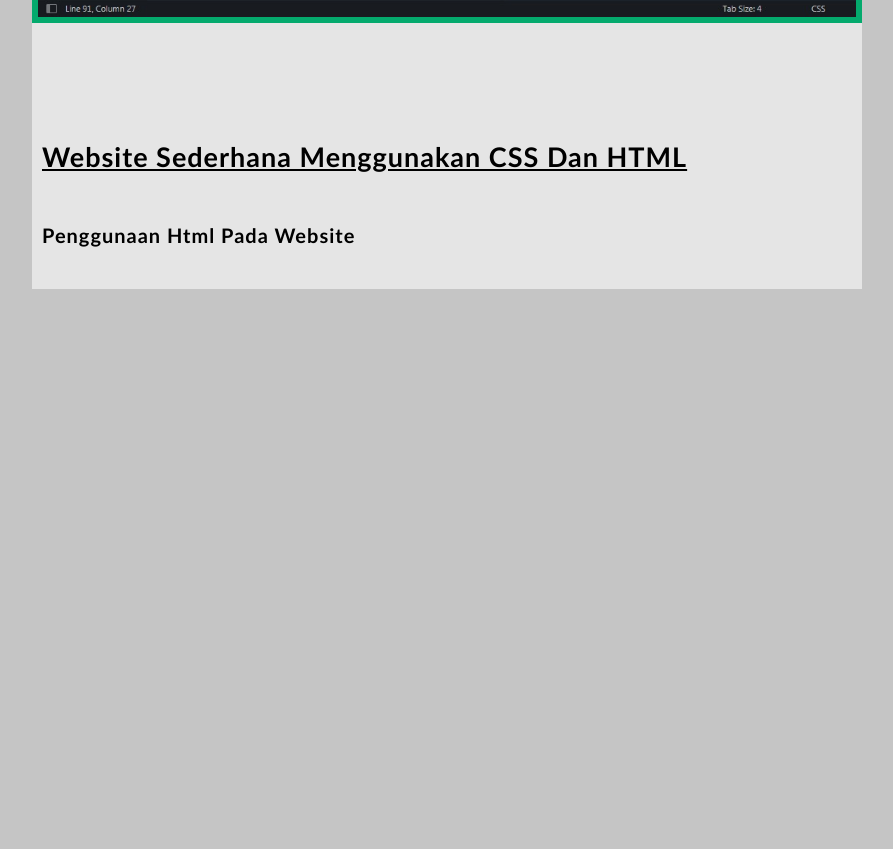
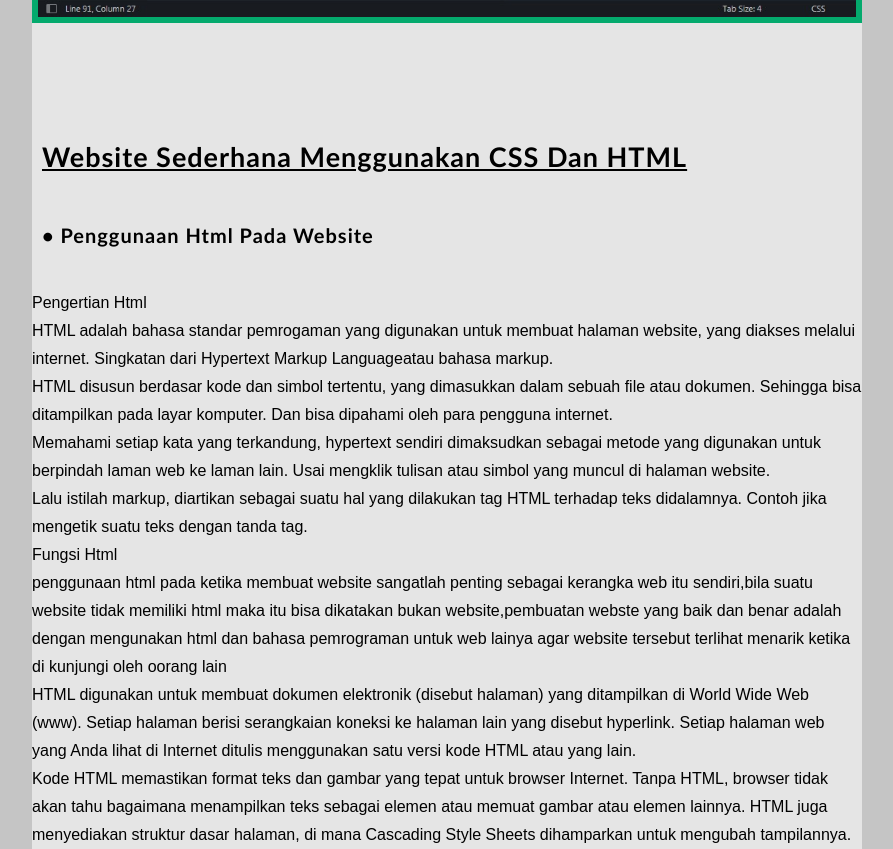
Before and after one commit to SCFJR/Web-Sederhana, a plain HTML site: page Website Sederhana/index.html in a window 1280 px wide. Shown: the part 575-1424 px from the top of the page, without its empty margins (193-1086 px from the left). Before the commit the page ends 864 px from the top, so only its background shows below. Drawn offline with Linux system fonts and the light colour scheme.

Commit message:
Update index.html

```diff
--- a/Website Sederhana/index.html
+++ b/Website Sederhana/index.html
@@ -21,9 +21,29 @@
 	<!--penutup header-->
 
 		<div class="hero"></div>
+
+	<!--Pembuka Content-->
 		<div class="content">
 			<h2 class="judulutama">Website Sederhana Menggunakan CSS Dan HTML</h2>
-			<h3 class="poin1">Penggunaan Html Pada Website</h3>
+			<h3 class="poin1">• Penggunaan Html Pada Website</h3>
+			<h2>Pengertian Html</h2>
+
+			<p>HTML adalah bahasa standar pemrogaman yang digunakan untuk membuat halaman website, yang diakses melalui internet. Singkatan dari <i>Hypertext Markup Language</i>atau <i>bahasa markup</i>.</p>
+
+			<p>HTML disusun berdasar kode dan simbol tertentu, yang dimasukkan dalam sebuah file atau dokumen. Sehingga bisa ditampilkan pada layar komputer. Dan bisa dipahami oleh para pengguna internet.</p>
+
+			<p>Memahami setiap kata yang terkandung, hypertext sendiri dimaksudkan sebagai metode yang digunakan untuk berpindah laman web ke laman lain. Usai mengklik tulisan atau simbol yang muncul di halaman website.</p>
+
+			<p>Lalu istilah markup, diartikan sebagai suatu hal yang dilakukan tag HTML terhadap teks didalamnya. Contoh jika mengetik suatu teks dengan tanda tag.</p>
+
+			<h2>Fungsi Html</h2>
+
+			<p>penggunaan html pada ketika membuat website sangatlah penting sebagai kerangka web itu sendiri,bila suatu website tidak memiliki html maka itu bisa dikatakan bukan website,pembuatan webste yang baik dan benar adalah dengan mengunakan html dan bahasa pemrograman untuk web lainya agar website tersebut terlihat menarik ketika di kunjungi oleh oorang lain</p>
+
+			<p>HTML digunakan untuk membuat dokumen elektronik (disebut halaman) yang ditampilkan di World Wide Web (www). Setiap halaman berisi serangkaian koneksi ke halaman lain yang disebut hyperlink. Setiap halaman web yang Anda lihat di Internet ditulis menggunakan satu versi kode HTML atau yang lain.</p>
+
+			<p>Kode HTML memastikan format teks dan gambar yang tepat untuk browser Internet. Tanpa HTML, browser tidak akan tahu bagaimana menampilkan teks sebagai elemen atau memuat gambar atau elemen lainnya. HTML juga menyediakan struktur dasar halaman, di mana Cascading Style Sheets dihamparkan untuk mengubah tampilannya.</p>
+	<!--Penutup Content-->
 		</div>
 	</div>
 
```
